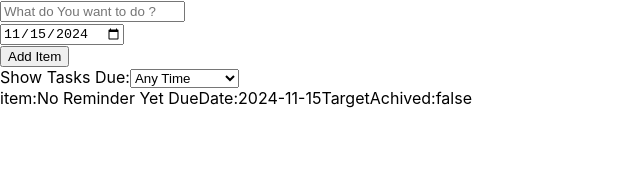
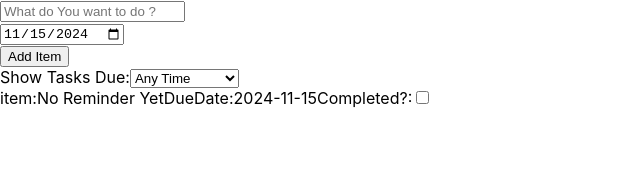
Before and after one commit to mrMohitTiwari/Reminder-App, a React (Create React App) app: page / in a window 1280 px wide. Shown: the top 178 px of the page, without its empty margins (0-640 px from the left). Built offline with nearby package versions, Linux system fonts and the light colour scheme.

Commit message:
app build completed

```diff
--- a/src/App.js
+++ b/src/App.js
@@ -17,8 +17,9 @@ function App() {
   // Since we are using filteration in dispalying the reminderList we should display the filtered content only even if it is set to show all(it is a good practice )
   // then in cahnge of reminders we will paas filteredList
 
-  const filteredList = reminders ? [...reminders] : undefined;
+  // const filteredList = reminders ? [...reminders] : undefined;
   // function which will return the array according the selected filter
+  const filteredList = filterList(reminders, selectedFilter);
   function filterList(reminders, selectedFilter) {
     if (selectedFilter === "all") {
       return reminders;
@@ -47,6 +48,15 @@ function App() {
       return result;
     }
   }
+  // function to topple the isCompleted state
+  function setIsCompleted(isCompleted, index) {
+    const newReminders = [
+      ...reminders.slice(0, index),
+      { ...reminders[index], isCompleted },
+      ...reminders.slice(index + 1),
+    ];
+    setReminders(newReminders);
+  }
   return (
     <div>
       <InputForm
@@ -58,7 +68,7 @@ function App() {
         selectedFilter={selectedFilter}
         setSelectedFilter={setSelectedFilter}
       />
-      <RemindersList reminders={filteredList} />
+      <RemindersList reminders={filteredList} setIsCompleted={setIsCompleted} />
     </div>
   );
 }
--- a/src/FilterSelect.js
+++ b/src/FilterSelect.js
@@ -1,11 +1,19 @@
 import PropTypes from "prop-types";
 
 function FilterSelect(props) {
+  // creating handler
+  const handleChange = (e) => {
+    props.setSelectedFilter(e.target.value);
+  };
   return (
     <>
       <label htmlFor="filterReminders">
         Show Tasks Due:
-        <select id="filterReminders" value={props.selectedFilter}>
+        <select
+          id="filterReminders"
+          value={props.selectedFilter}
+          onChange={handleChange}
+        >
           <option value="2day">within 2 day</option>
           <option value="1week">within 1 week</option>
           <option value="30days">within 30 Days</option>
--- a/src/Reminder.js
+++ b/src/Reminder.js
@@ -1,10 +1,25 @@
 import PropTypes from "prop-types";
 
 function Reminder(props) {
+  const handleChange = (e) => {
+    console.log(props.isCompleted);
+
+    props.setIsCompleted(!props.isCompleted, props.id);
+    console.log("after applying the filter");
+    console.log(props.isCompleted);
+  };
   return (
-    <div>
-      item:{props.reminderText} DueDate:{props.dueDate}
-      TargetAchived:{String(props.isCompleted)}
+    <div className="item">
+      item:{props.reminderText}
+      <span>DueDate:{props.dueDate}</span>
+      <span>
+        Completed?:
+        <input
+          type="checkbox"
+          checked={props.isCompleted}
+          onChange={handleChange}
+        />
+      </span>
     </div>
   );
 }
--- a/src/RemindersList.js
+++ b/src/RemindersList.js
@@ -8,6 +8,8 @@ function RemindersList(props) {
         reminderText={reminder.reminderText}
         dueDate={reminder.dueDate}
         isComplete={reminder.isComplete}
+        setIsCompleted={props.setIsCompleted}
+        id={index}
         key={index}
       />
     );
```
